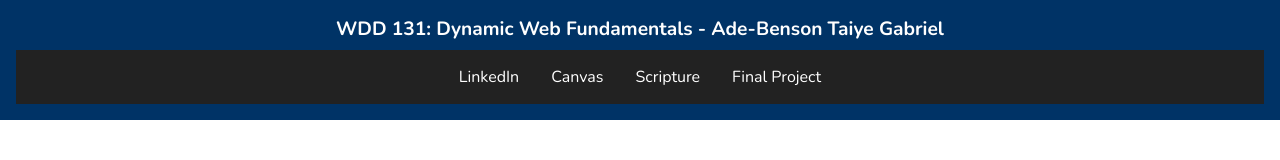
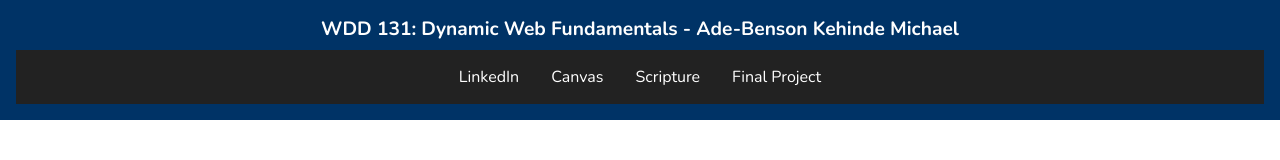
Before and after one commit to El-Benson/wdd131, a plain HTML site: page index.html in a window 1280 px wide. Shown: the top 160 px of the page. Drawn offline with nearby package versions, Linux system fonts and the light colour scheme.

Commit message:
Update index.html

```diff
--- a/index.html
+++ b/index.html
@@ -18,7 +18,7 @@
     <header>
       <span id="course-title"
         >WDD 131: Dynamic Web Fundamentals -
-        <strong>Ade-Benson Taiye Gabriel</strong></span
+        <strong>Ade-Benson Kehinde Michael</strong></span
       >
       <nav>
         <a href="https://www.linkedin.com" target="_blank">LinkedIn</a>
```
